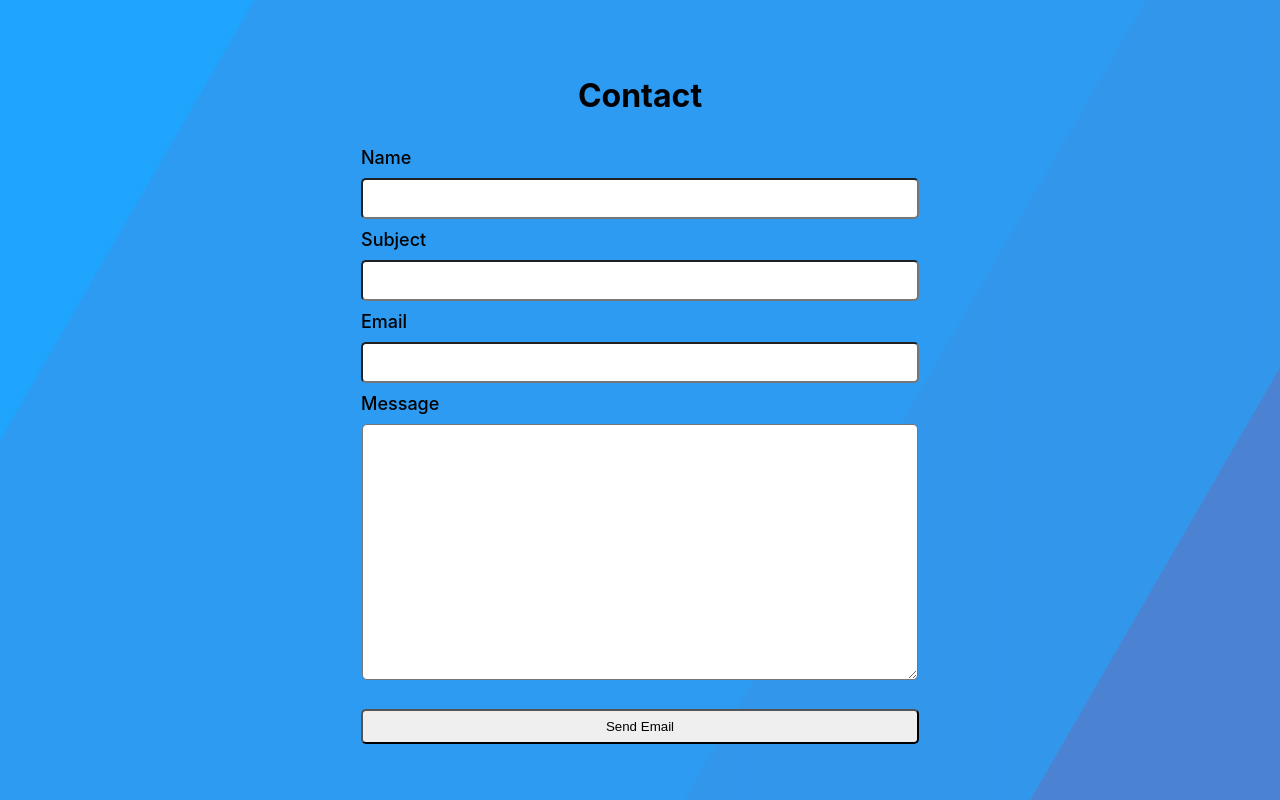
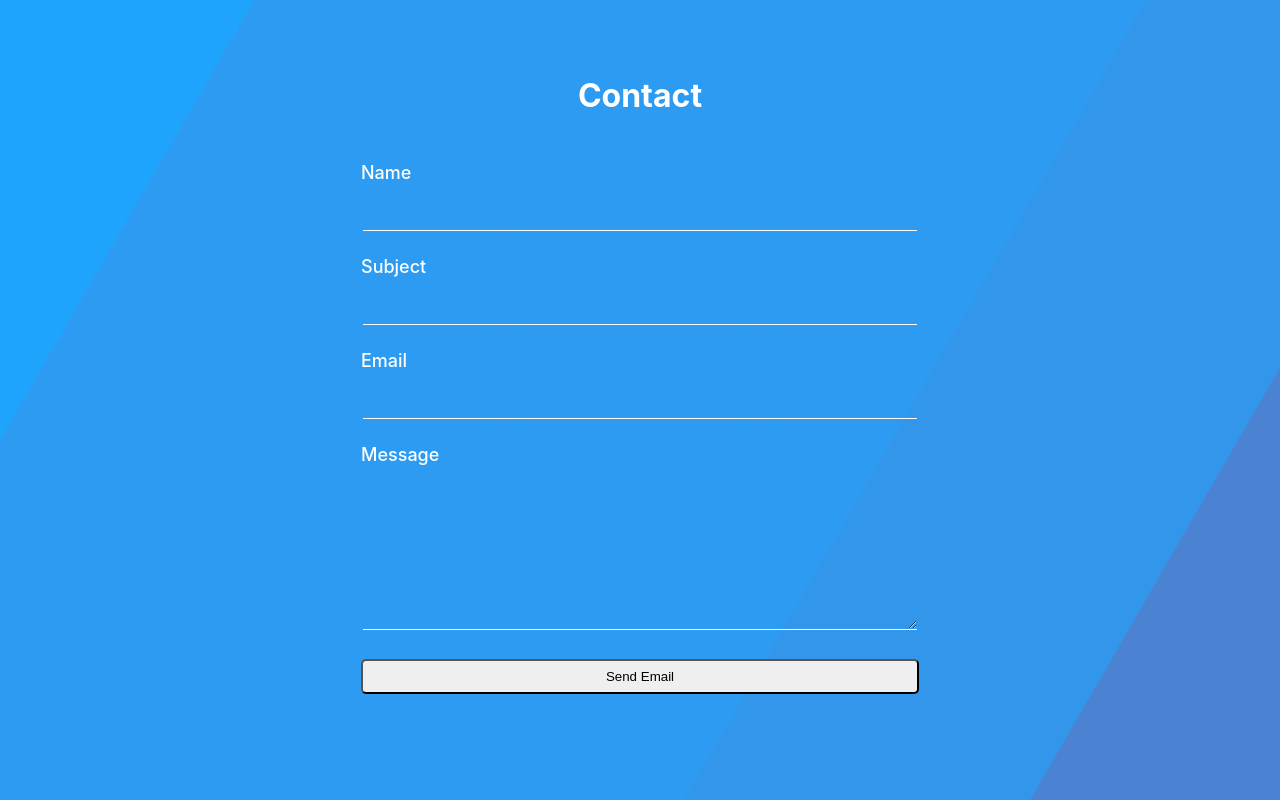
Before and after one commit to ahmetakinsel/react-contact-form, a React (Create React App) app: page / in a window 1280 px wide. Built offline with nearby package versions, Linux system fonts and the light colour scheme.

Commit message:
progress

```diff
--- a/src/components/Contact.jsx
+++ b/src/components/Contact.jsx
@@ -11,7 +11,9 @@ const Container = styled.div`
   padding: 50px;
 `;
 
-const Header = styled.h1``;
+const Header = styled.h1`
+  color: #fff;
+`;
 
 const Form = styled.form`
   display: flex;
@@ -29,18 +31,24 @@ const FieldWrapper = styled.div``;
 const LabelWrapper = styled.div`
   display: flex;
   justify-content: flex-start;
-  padding: 10px 10px 10px 0px;
+  padding: 25px 10px 10px 0px;
 `;
 
 const InputLabel = styled.label`
   font-size: 18px;
   font-weight: 500;
+  color: #fff;
 `;
 
 const Input = styled.input`
   width: 550px;
   height: 35px;
-  border-radius: 5px;
+  //border-radius: 5px;
+  background-color: transparent;
+  border: 0.1px solid #fff;
+  border-top: none;
+  border-left: none;
+  border-right: none;
 `;
 
 const Button = styled.button`
@@ -54,9 +62,14 @@ const Button = styled.button`
 
 const TextField = styled.textarea`
   width: 550px;
-  height: 250px;
+  height: 150px;
   margin-bottom: 25px;
-  border-radius: 5px;
+  //border-radius: 5px;
+  background-color: transparent;
+  border: 0.1px solid white;
+  border-top: none;
+  border-left: none;
+  border-right: none;
 `;
 
 const Contact = () => {
```
